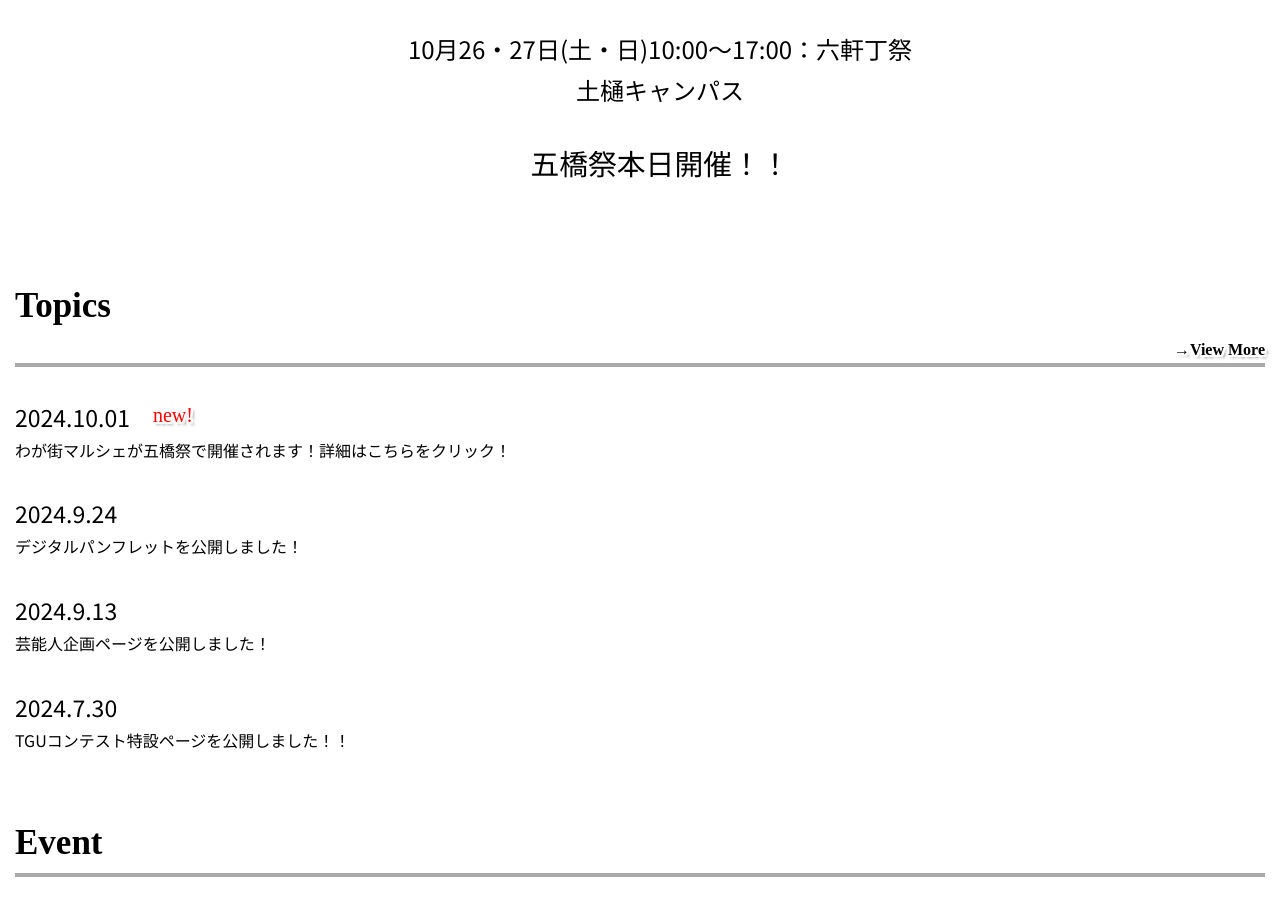
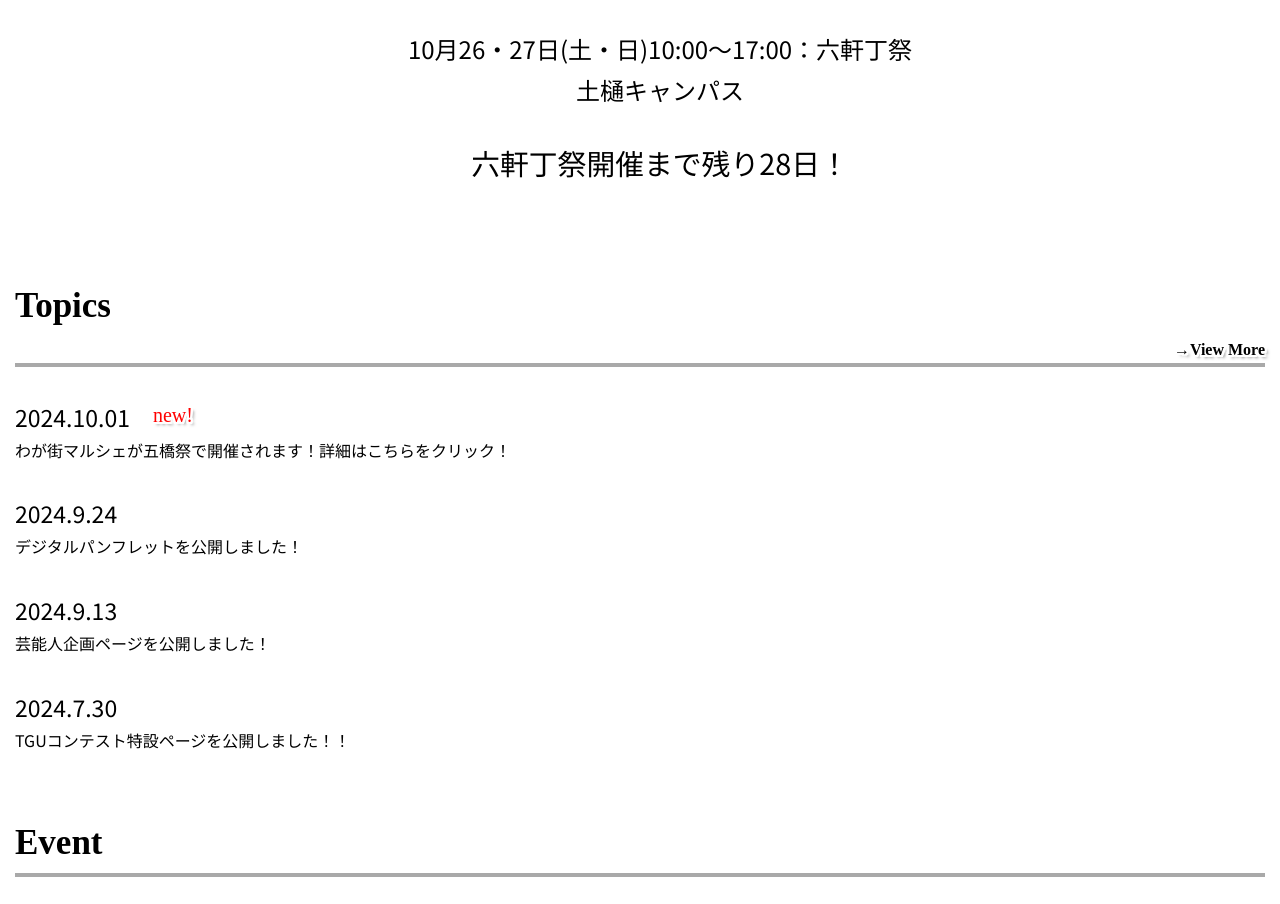
Before and after one commit to nobekawashuto/2024TGUFES, a Next.js app in the folder tgufes/: page / in a window 1280 px wide. Shown: the part 1340-2244 px from the top of the page. Built offline with nearby package versions, Linux system fonts and the light colour scheme; a web font is replaced by a local one.

Commit message:
カウントダウン変更です

```diff
--- a/tgufes/src/components/schedule.tsx
+++ b/tgufes/src/components/schedule.tsx
@@ -5,7 +5,7 @@ type Props = {}
 const Schedule = (props: Props) => {
     let count = 0
     const now = new Date();//現在時刻取得
-    const goal = new Date(2024,9,14);//大学祭開催日指定(月は-1)
+    const goal = new Date(2024,9,26);//大学祭開催日指定(月は-1)
 
     const restMillisecond = goal.getTime()-now.getTime();//開催までのミリ秒
 
@@ -21,8 +21,8 @@ const Schedule = (props: Props) => {
                     <ul className='date-detail txt'>10月26・27日(土・日)10:00〜17:00：六軒丁祭<br/>土樋キャンパス</ul>
                 </div>
                 <div className='countdown'>
-                    {/* <ul className='date-detail txt'>開催まで残り{day}日</ul> */}
-                    <ul className='date-detail txt'>五橋祭本日開催！！</ul>
+                    <ul className='date-detail txt'>六軒丁祭開催まで残り{day}日！</ul>
+                    {/* <ul className='date-detail txt'>六軒丁祭本日開催！！</ul> */}
                 </div>
             </div >
         </>
```
